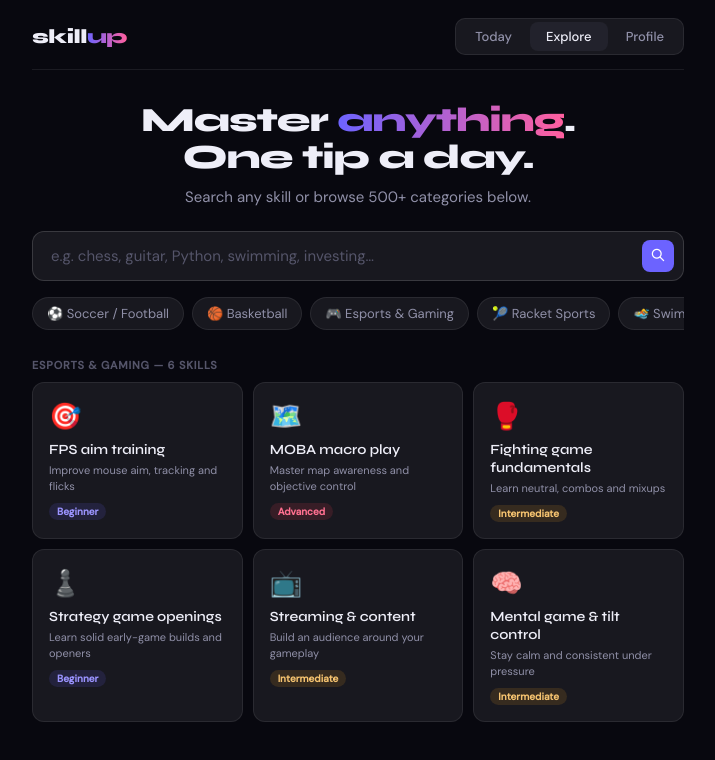
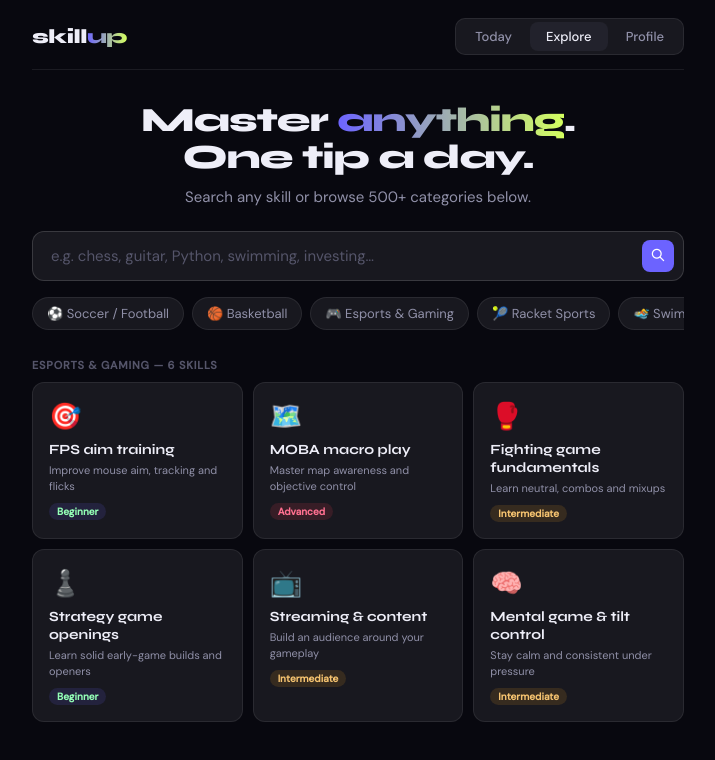
Before and after one commit to brodymcvay-sketch/Skillup-, a website: page index.html in a window 1280 px wide. Both pictures are taken after a click on the button "Explore". Shown: the whole page, without its empty margins (282-997 px from the left). Drawn offline with Linux system fonts and the light colour scheme.

Commit message:
changed color

```diff
--- a/index.html
+++ b/index.html
@@ -13,7 +13,7 @@
   --bg:#08080f;--s1:#111118;--s2:#18181f;--s3:#22222c;--s4:#2a2a36;
   --bd:#ffffff14;--bd2:#ffffff24;--bd3:#ffffff38;
   --tx:#eeeef8;--m1:#9090a8;--m2:#55556a;
-  --ac:#6c63ff;--ac2:#ff5f9e;--ac3:#3ecf8e;--ac4:#f5a623;--ac5:#38bdf8;
+  --ac:#6c63ff;--ac2:#d4ff5f;--ac3:#cf3ea4;--ac4:#f5a623;--ac5:#38bdf8;
   --r:12px;--r2:18px;
 }
 body{background:var(--bg);color:var(--tx);font-family:'DM Sans',sans-serif;min-height:100vh;overflow-x:hidden}
@@ -52,10 +52,10 @@ nav{display:flex;align-items:center;justify-content:space-between;padding:18px 0
 .scard{background:var(--s2);border:0.5px solid var(--bd);border-radius:var(--r);padding:16px;cursor:pointer;transition:all .22s;position:relative;overflow:hidden}
 .scard:hover{border-color:var(--ac);background:var(--s3);transform:translateY(-2px)}
 .scard .ico{font-size:26px;margin-bottom:8px}
-.scard h3{font-size:14px;font-weight:600;margin-bottom:4px;line-height:1.3}
+.scard h3{font-size:14px;font-weight:700;margin-bottom:4px;line-height:1.3}
 .scard p{font-size:11px;color:var(--m1);line-height:1.45}
 .scard .dif{display:inline-block;font-size:10px;padding:2px 8px;border-radius:50px;margin-top:8px;font-weight:600}
-.db{background:#6c63ff22;color:#9b94ff}.di{background:#f5a62322;color:#f5c370}.da{background:#ff3c5522;color:#ff7090}
+.db{background:#6c63ff22;color:#94ffb6}.di{background:#f5a62322;color:#f5c370}.da{background:#ff3c5522;color:#ff7090}
 .cur-badge{position:absolute;top:8px;right:8px;background:var(--ac3);color:#000;font-size:9px;font-weight:700;padding:2px 7px;border-radius:50px}
 
 .sec-lbl{font-size:11px;color:var(--m2);letter-spacing:.8px;text-transform:uppercase;font-weight:600;margin-bottom:10px}
```
